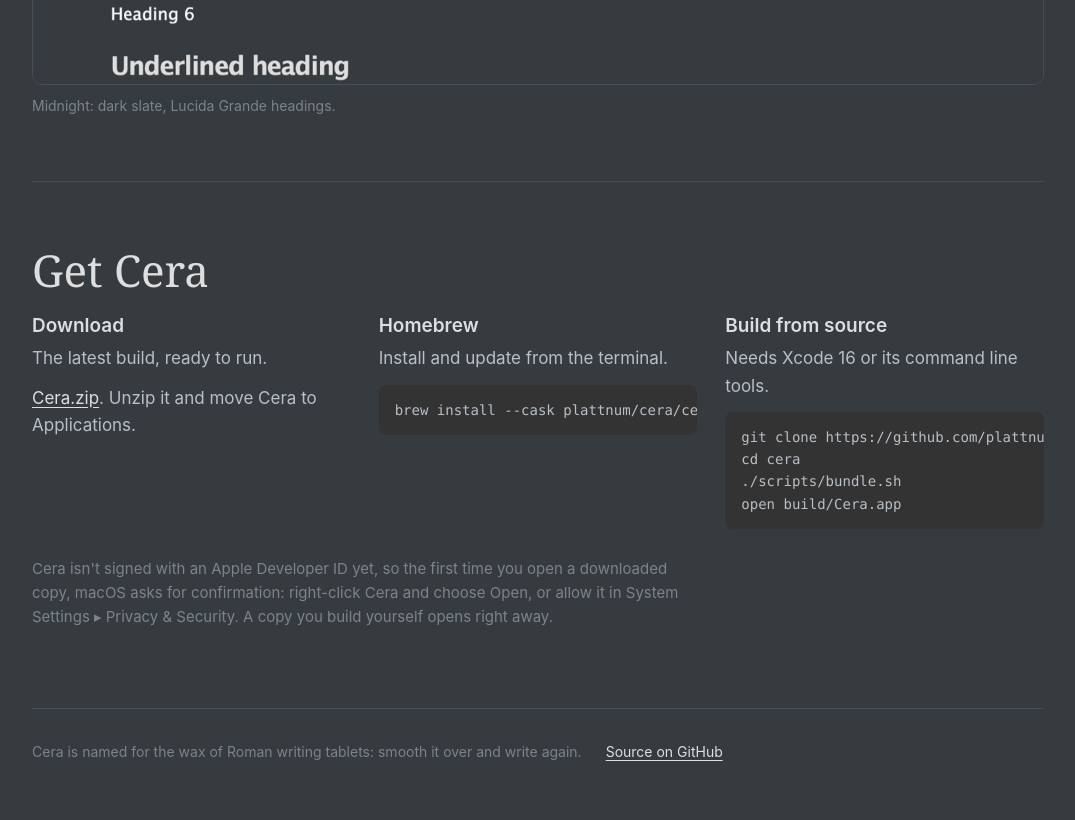
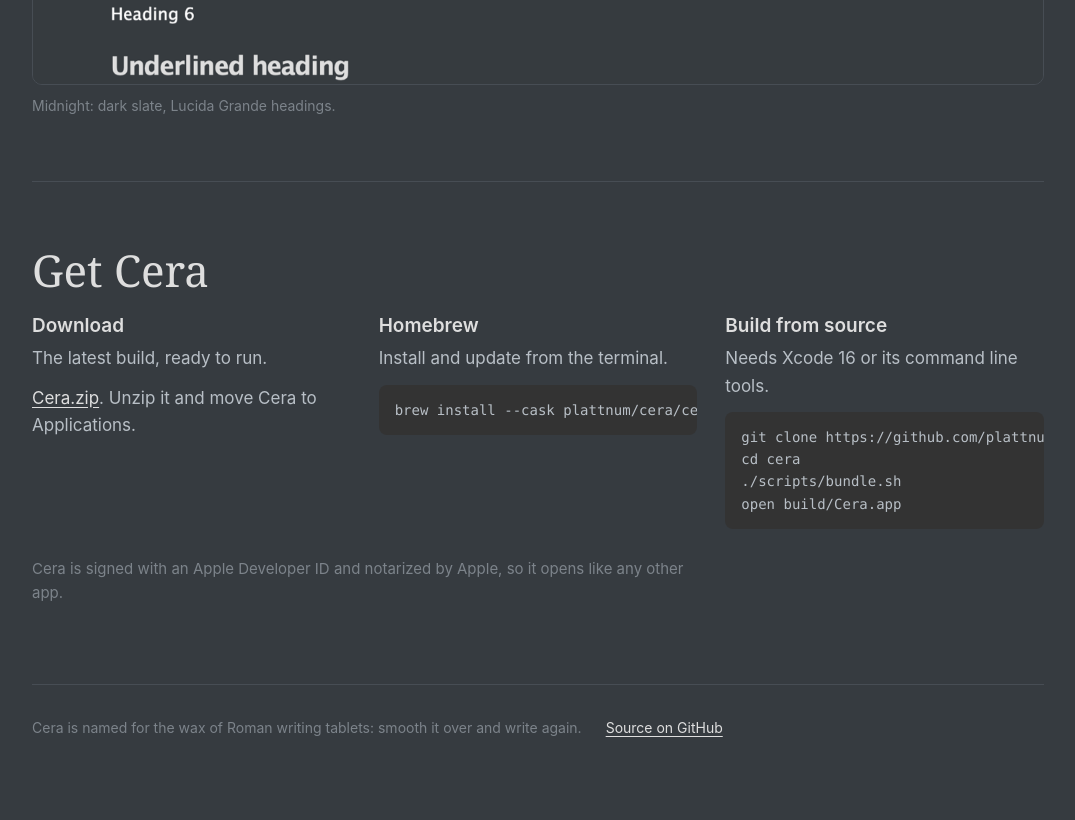
Before and after one commit to plattnum/cera, a plain HTML site: page docs/index.html in a window 1280 px wide. Shown: the part 2124-2944 px from the top of the page, without its empty margins (102-1177 px from the left). After the commit the page ends 2920 px from the top, so only its background shows below. Drawn offline with Linux system fonts and the light colour scheme; a web font is replaced by a local one.

Commit message:
Say that releases are signed and notarized
Downloads from a release now open without a Gatekeeper warning, so the
README and site drop their instructions for getting past it. The README
covers making a signed release and the secrets the workflow needs.

```diff
--- a/docs/index.html
+++ b/docs/index.html
@@ -278,7 +278,7 @@
 open build/Cera.app</pre>
     </div>
   </div>
-  <p class="note">Cera isn't signed with an Apple Developer ID yet, so the first time you open a downloaded copy, macOS asks for confirmation: right-click Cera and choose Open, or allow it in System Settings ▸ Privacy &amp; Security. A copy you build yourself opens right away.</p>
+  <p class="note">Cera is signed with an Apple Developer ID and notarized by Apple, so it opens like any other app.</p>
 </section>
 
 <footer>
```
Also changed, not shown: 1 other file.
